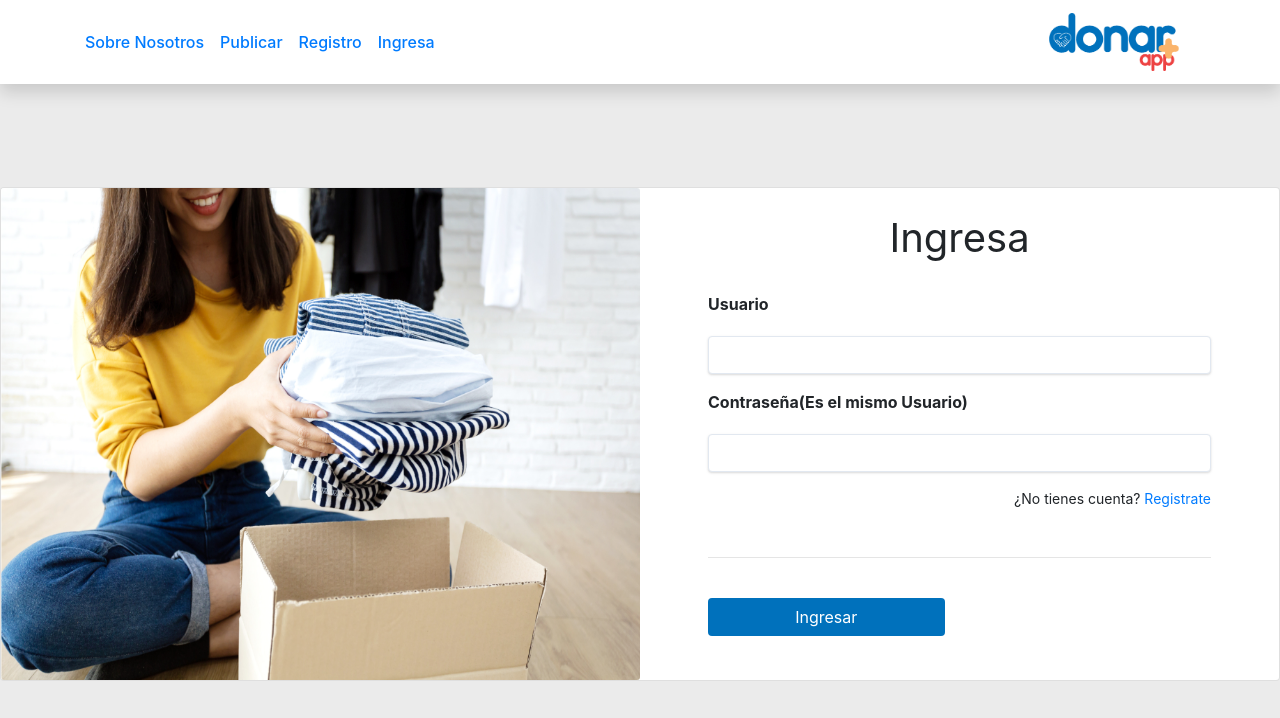
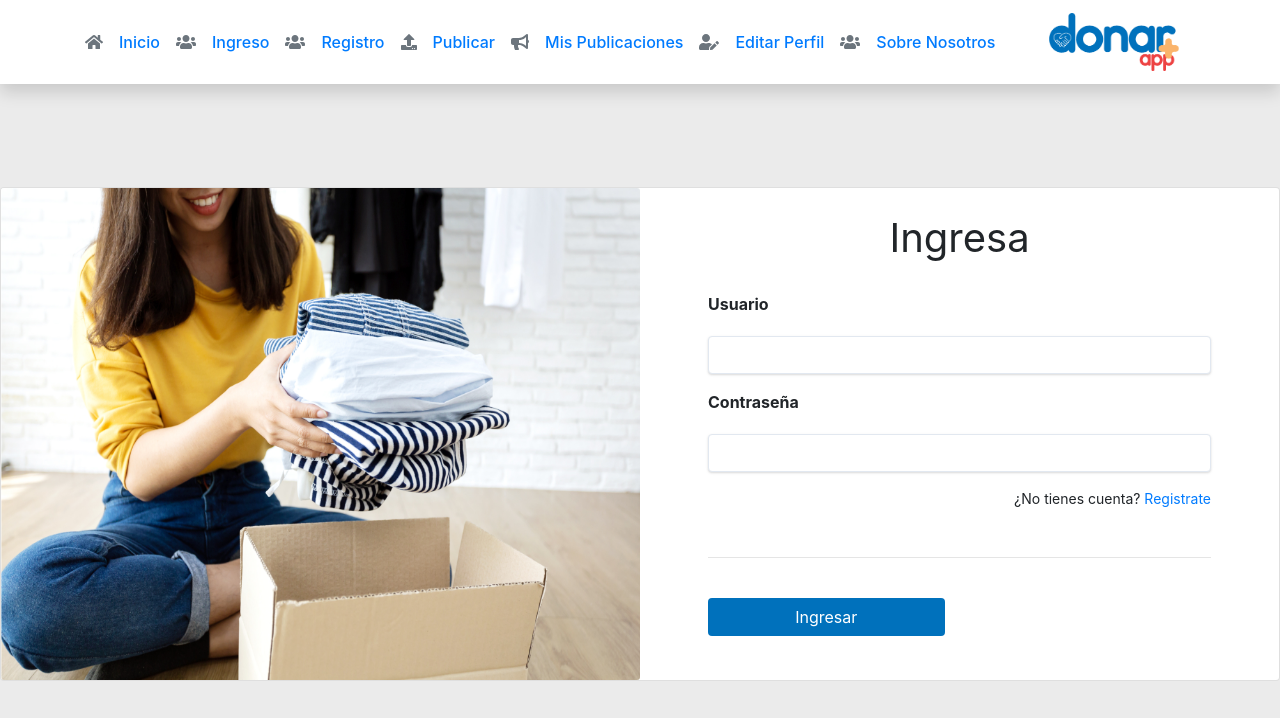
Before and after one commit to donar-app/app, a React app in the folder front/: page /#/iniciarSesion in a window 1280 px wide. Shown: the top 718 px of the page. Built offline with nearby package versions, Linux system fonts and the light colour scheme.

Commit message:
flow de usuario

```diff
--- a/front/src/components/Login.jsx
+++ b/front/src/components/Login.jsx
@@ -67,7 +67,7 @@ const Login = ({ setAuthorization }) => {
                     <LabelInput name='userLogin'>Usuario</LabelInput>
                   </div>
                   <div className='form-group'>
-                    <LabelInput name='passLogin' className="alert" type='password'>Contraseña(Es el mismo Usuario)</LabelInput>
+                    <LabelInput name='passLogin' className="alert" type='password'>Contraseña</LabelInput>
                   </div>
                   <div className='row pb-3'>
                     {/*<div className='col-6 d-flex align-items-center'>
--- a/front/src/components/NavBar.jsx
+++ b/front/src/components/NavBar.jsx
@@ -32,11 +32,48 @@ const NavBar = ({ authorization }) => {
         <button type='button' className='d-block d-sm-block d-md-none button-desplegable' aria-label='Menu' onClick={handleMenuOpen}><i className='fas fa-bars fa-sm' /></button>
         <div className='d-none d-sm-none d-md-block'>
           <div className='links tw-flex tw-flex-row-reverse tw-space-x-4 tw-space-x-reverse'>
-            <Link to='/iniciarSesion'>Ingresa</Link>
-            <Link to='/registrarse'>Registro</Link>
-            <Link to='/publicar'>Publicar</Link>
-            {/*<Link to='/donaciones'>Donaciones</Link>*/}
-            <Link to='/sobreNosotros'>Sobre Nosotros</Link>
+
+          {
+              authorization && (
+                <Link to='/salir'>
+                  <i className='text-secondary fas fa-times-circle' />
+                  <span className='pl-3'>Salir</span>
+                </Link>
+              )
+          }
+            <Link to='/sobreNosotros'>
+              <i className='text-secondary fas fa-users' />
+              <span className='pl-3'>Sobre Nosotros</span>
+            </Link>
+            <Link to='/perfil'>
+              <i className='text-secondary fas fa-user-edit' />
+              <span className='pl-3'>Editar Perfil</span>
+            </Link>
+            <Link to='/mis-publicaciones'>
+              <i className='text-secondary fas fa-bullhorn' />
+              <span className='pl-3'>Mis Publicaciones</span>
+            </Link>
+            <Link to='/publicar'>
+              <i className='text-secondary fas fa-upload' />
+              <span className='pl-3'>Publicar</span>
+            </Link>
+            {
+              !authorization && (
+              <>
+                <Link to='/registrarse'>
+                  <i className='text-secondary fas fa-users' />
+                  <span className='pl-3'>Registro</span>
+                </Link>
+                <Link to='/iniciarSesion'>
+                  <i className='text-secondary fas fa-users' />
+                  <span className='pl-3'>Ingreso</span>
+                </Link>
+              </>)
+            }
+            <Link to='/sobreNosotros'>
+              <i className='text-secondary fas fa-home' />
+              <span className='pl-3'>Inicio</span>
+            </Link>
           </div>
         </div>
         <Link className='navbar-brand d-flex align-items-center' to='/'>
@@ -65,10 +102,10 @@ const NavBar = ({ authorization }) => {
                 !authorization && (
                   <div className='row'>
                     <div className='col-6'>
-                      <Link onClick={closeMenu} to='/iniciarSesion' className='btn bg-button btn-block'>Ingresá</Link>
+                      <Link onClick={closeMenu} to='/iniciarSesion' className='btn bg-button btn-block'>Ingresar</Link>
                     </div>
                     <div className='col-6'>
-                      <Link onClick={closeMenu} to='/registrarse' className='btn bg-button btn-block'>Registrate</Link>
+                      <Link onClick={closeMenu} to='/registrarse' className='btn bg-button btn-block'>Registrarse</Link>
                     </div>
                   </div>
                 )
@@ -76,24 +113,40 @@ const NavBar = ({ authorization }) => {
             </div>
             <hr />
             <div className='row'>
+              <div className='col-12 py-12'>
+                <Link onClick={closeMenu} to='/'>
+                  <i className='text-secondary fas fa-home' />
+                  <span className='pl-3'>Inicio</span>
+                  {' '}
+                </Link>
+              </div>
               <div className='col-12 py-4'>
                 <Link onClick={closeMenu} to='/publicar'>
-                  <i className='text-secondary fas fa-file-import' />
+                  <i className='text-secondary fas fa-upload' />
                   <span className='pl-3'>Publicar</span>
                   {' '}
                 </Link>
               </div>
-              {/*<div className='col-12 mb-4'>
-                <Link onClick={closeMenu} to='/donaciones'>
-                  <i className='text-secondary fas fa-shopping-basket' />
+              <div className='col-12 mb-4'>
+                <Link onClick={closeMenu} to='/mis-publicaciones'>
+                  <i className='text-secondary fas fa-bullhorn' />
+                  <span className='pl-3'>Mis Publicaciones</span>
+                </Link>
+            </div>
+              <div className='col-12 mb-4'>
+                <Link onClick={closeMenu} to='/perfil'>
+                  <i className='text-secondary fas fa-user-edit' />
                   <span className='pl-3'>Editar Perfil</span>
                 </Link>
-            </div>*/}
+            </div>
               <div className='col-12'>
-                <Link onClick={closeMenu} to='/'>
-                  <i className='text-secondary fas fa-users' />
+                {
+                  authorization && (
+                <Link onClick={closeMenu} to='/salir'>
+                  <i className='text-secondary fas fa-times-circle' />
                   <span className='pl-3'>Salir</span>
-                </Link>
+                </Link>)
+                }
               </div>
             </div>
           </div>
--- a/front/src/components/Registro.jsx
+++ b/front/src/components/Registro.jsx
@@ -54,7 +54,7 @@ const Registro = () => {
             allowOutsideClick: false,
           })
             .then(() => {
-              history.push('/');
+              history.push('/iniciarSesion');
             });
         }
       });
```
